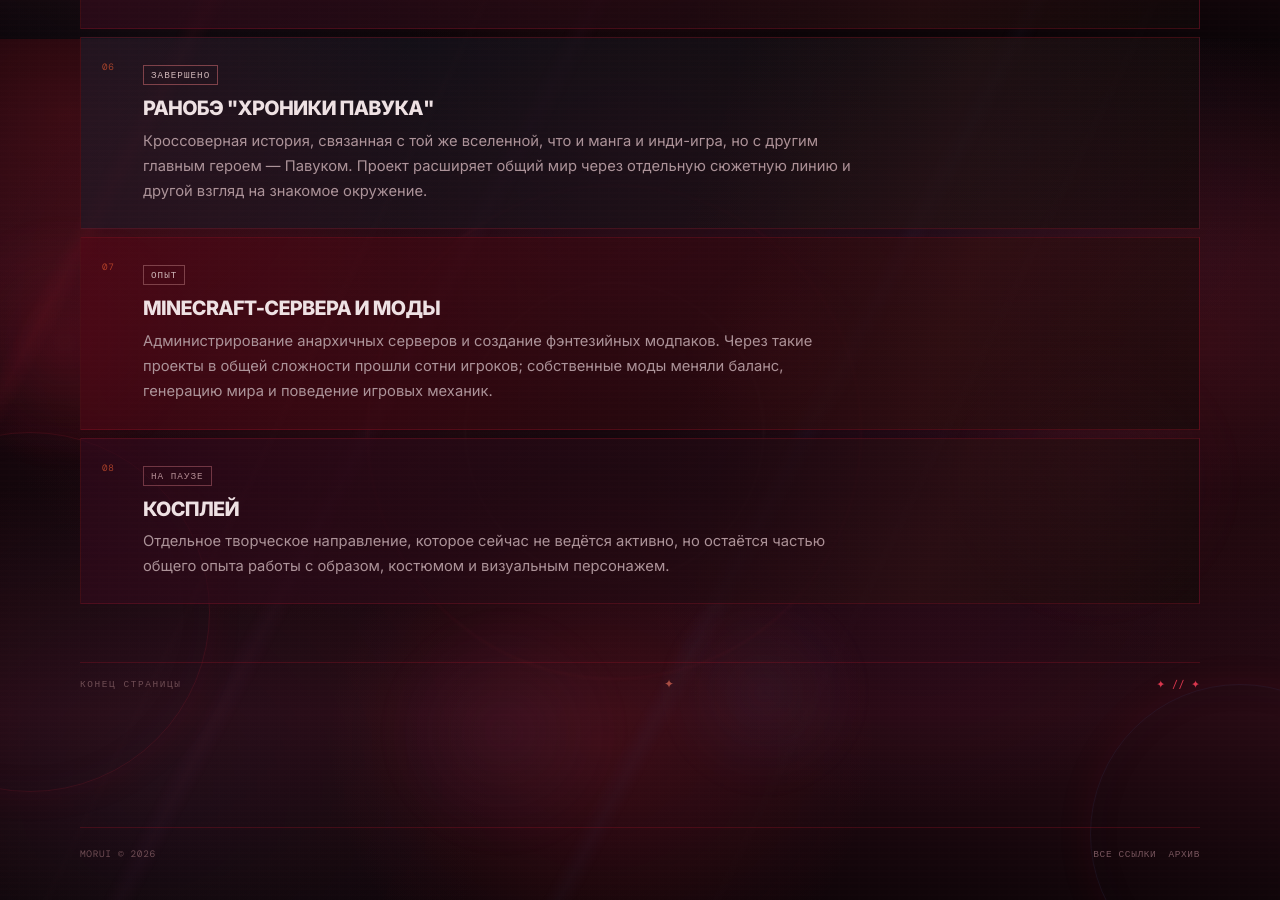
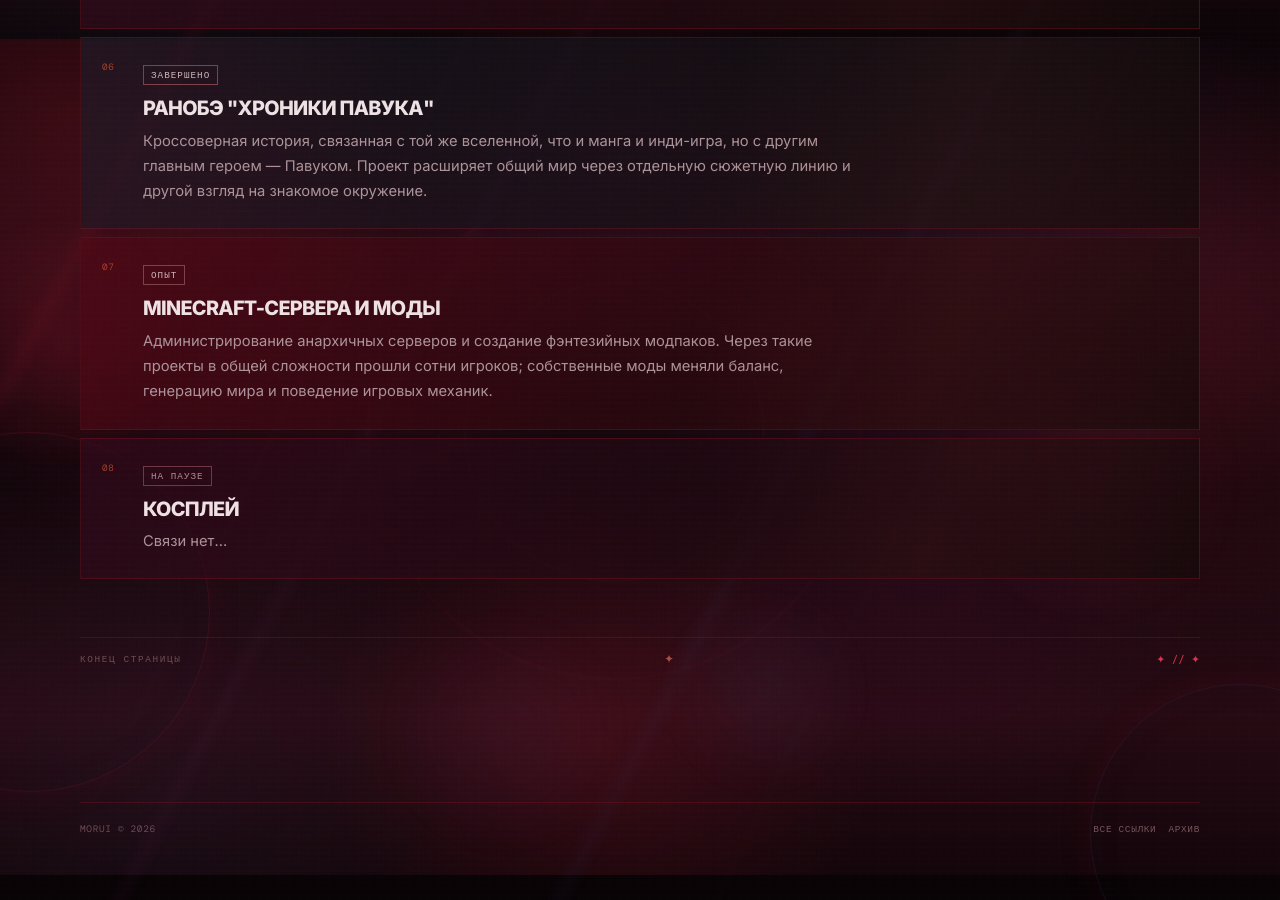
Before and after one commit to Moruika/moruika.github.io, a Jekyll site: the page built from ru/projects.md, in a window 1280 px wide and 900 px high, scrolled down 1761 px. Built offline with Jekyll 4.4.1, drawn with Linux system fonts in a browser that asks for light colours; after the commit the page ends 2636 px from its top, so only the background shows below that.

Commit message:
Update projects.md

```diff
--- a/ru/projects.md
+++ b/ru/projects.md
@@ -67,5 +67,5 @@ section_label: "ПРОЕКТЫ / 03"
 <div class="project" data-status="paused" data-tags="paused,creative">
   <span class="status paused">На паузе</span>
   <h3>Косплей</h3>
-  <p>Отдельное творческое направление, которое сейчас не ведётся активно, но остаётся частью общего опыта работы с образом, костюмом и визуальным персонажем.</p>
+  <p>Связи нет...</p>
 </div>
```
